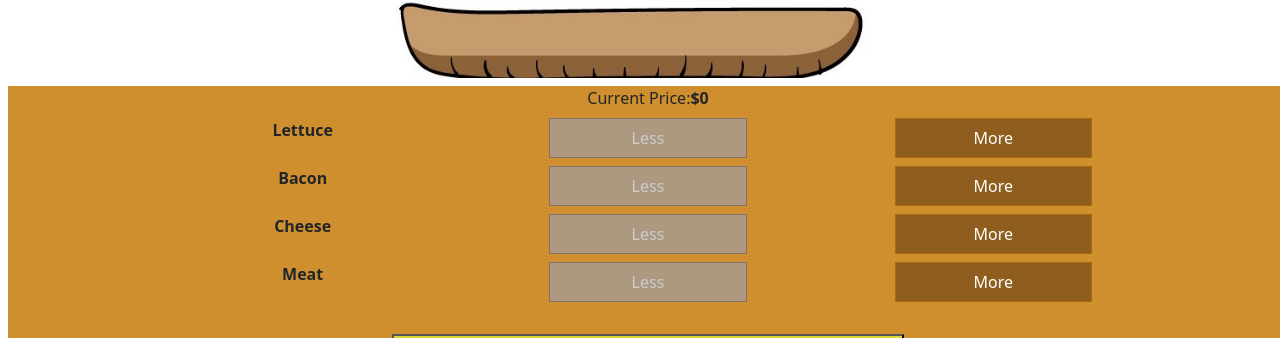
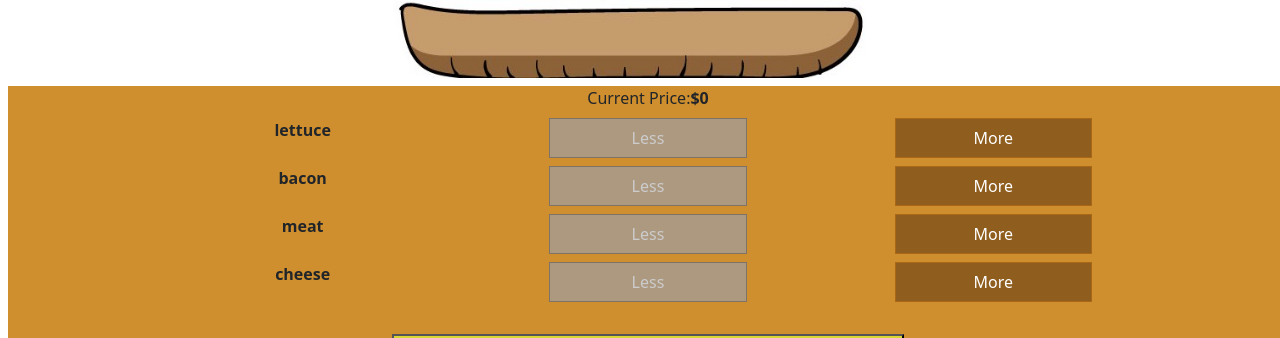
Before and after one commit to SyedMusaGillani/burger-app, a React (Create React App) app: page / in a window 1280 px wide. Shown: the part 264-602 px from the top of the page. Built offline with nearby package versions, Linux system fonts and the light colour scheme.

Commit message:
storing items state in single object moved increasing and reducing price logic to helper.js changed ingredient control to use new state

```diff
--- a/src/components/controls/Control.jsx
+++ b/src/components/controls/Control.jsx
@@ -6,69 +6,30 @@ import { BurgerBody } from "../../components";
 import "./control.css";
 
 function Control() {
-  const [lettuce, setLettuce] = useState(0);
-  const [bacon, setBacon] = useState(0);
-  const [meat, setMeat] = useState(0);
-  const [cheese, setCheese] = useState(0);
+  const [foodPrice, setFoodPrice] = useState({
+    lettuce: 0,
+    bacon: 0,
+    meat: 0,
+    cheese: 0,
+  });
 
-  const buttons = [
-    {
-      label: "Lettuce",
-      disabled: lettuce === 0,
-      onLess() {
-        if (lettuce > 0) setLettuce(lettuce - 0.5);
-      },
-      onMore() {
-        setLettuce(lettuce + 0.5);
-      },
-    },
-    {
-      label: "Bacon",
-      disabled: bacon === 0,
-      onLess() {
-        if (bacon > 0) setBacon(bacon - 0.7);
-      },
-      onMore() {
-        setBacon(bacon + 0.7);
-      },
-    },
-    {
-      label: "Cheese",
-      disabled: cheese === 0,
-      onLess() {
-        if (cheese > 0) setCheese(cheese - 0.4);
-      },
-      onMore() {
-        setCheese(cheese + 0.4);
-      },
-    },
-    {
-      label: "Meat",
-      disabled: meat === 0,
-      onLess() {
-        if (meat > 0) setMeat(meat - 1.3);
-      },
-      onMore() {
-        setMeat(meat + 1.3);
-      },
-    },
-  ];
-  const ingredients = buttons.map((ing, i) => (
+  const ingredients = Object.keys(foodPrice).map((label, i) => (
     <IngredientControl
-      label={ing.label}
-      onLess={ing.onLess}
-      onMore={ing.onMore}
-      isDisabled={ing.disabled}
+      label={label}
+      foodPrice={foodPrice}
+      setFoodPrice={setFoodPrice}
       key={i}
     />
   ));
 
   return (
     <>
-      <BurgerBody lettuce={lettuce} meat={meat} cheese={cheese} bacon={bacon} />
+      <BurgerBody {...foodPrice} />
       <div className="container-fluid bg-controls p-0 m-2 text-center">
         Current Price:
-        <strong>${lettuce + meat + cheese + bacon}</strong>
+        <strong>
+          ${Object.values(foodPrice).reduce((prev, curr) => prev + curr, 0)}
+        </strong>
         {ingredients}
         <br />
         <button className="justify-content-center btn-order">ORDER</button>
--- a/src/components/controls/ingredientControl/IngredientControl.jsx
+++ b/src/components/controls/ingredientControl/IngredientControl.jsx
@@ -1,15 +1,24 @@
+import {
+  foodItemsRate,
+  increasePrice,
+  reducePrice,
+} from "../../helpers/helper";
+
 import "./ingredientControl.css";
 
-export default function IngredientControl({
-  label,
-  onLess,
-  onMore,
-  isDisabled,
-}) {
+export default function IngredientControl({ label, foodPrice, setFoodPrice }) {
+  const onLess = () =>
+    reducePrice(label, foodItemsRate[label], foodPrice, setFoodPrice);
+  const onMore = () =>
+    increasePrice(label, foodItemsRate[label], foodPrice, setFoodPrice);
   return (
     <div className="row m-0 justify-content-evenly px-5 my-2">
       <p className="col-2 fw-bold">{label}</p>
-      <button className="col-2 btn-less" onClick={onLess} disabled={isDisabled}>
+      <button
+        className="col-2 btn-less"
+        onClick={onLess}
+        disabled={foodPrice[label] === 0}
+      >
         Less
       </button>
       <button className="col-2 btn-more" onClick={onMore}>
--- a/src/components/helpers/helper.js
+++ b/src/components/helpers/helper.js
@@ -0,0 +1,25 @@
+export const foodItemsRate = {
+  lettuce: 0.5,
+  bacon: 0.7,
+  cheese: 0.4,
+  meat: 1.3,
+};
+
+/**
+ *
+ * @param {price rate of foodItem} priceRate
+ * @param {foodPrice stored in state} foodPrice
+ * @param {function to updat foodPrice in state} setFoodPrice
+ */
+export const reducePrice = (label, priceRate, foodPrice, setFoodPrice) => {
+  if (foodPrice[label] > 0)
+    setFoodPrice((prevState) => {
+      return { ...prevState, [label]: foodPrice[label] - priceRate };
+    });
+};
+
+export const increasePrice = (label, priceRate, foodPrice, setFoodPrice) => {
+  setFoodPrice((prevState) => {
+    return { ...prevState, [label]: foodPrice[label] + priceRate };
+  });
+};
```
